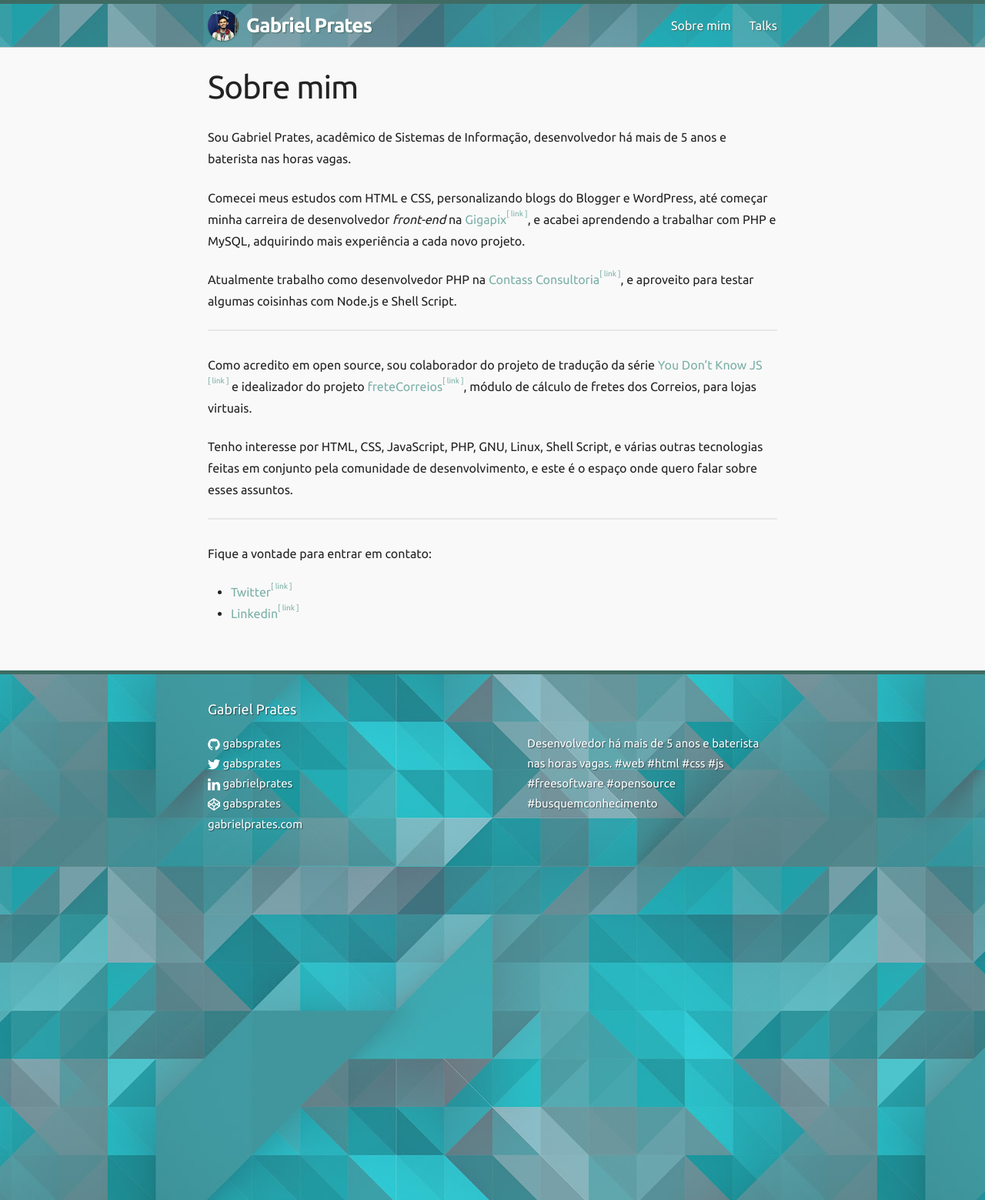
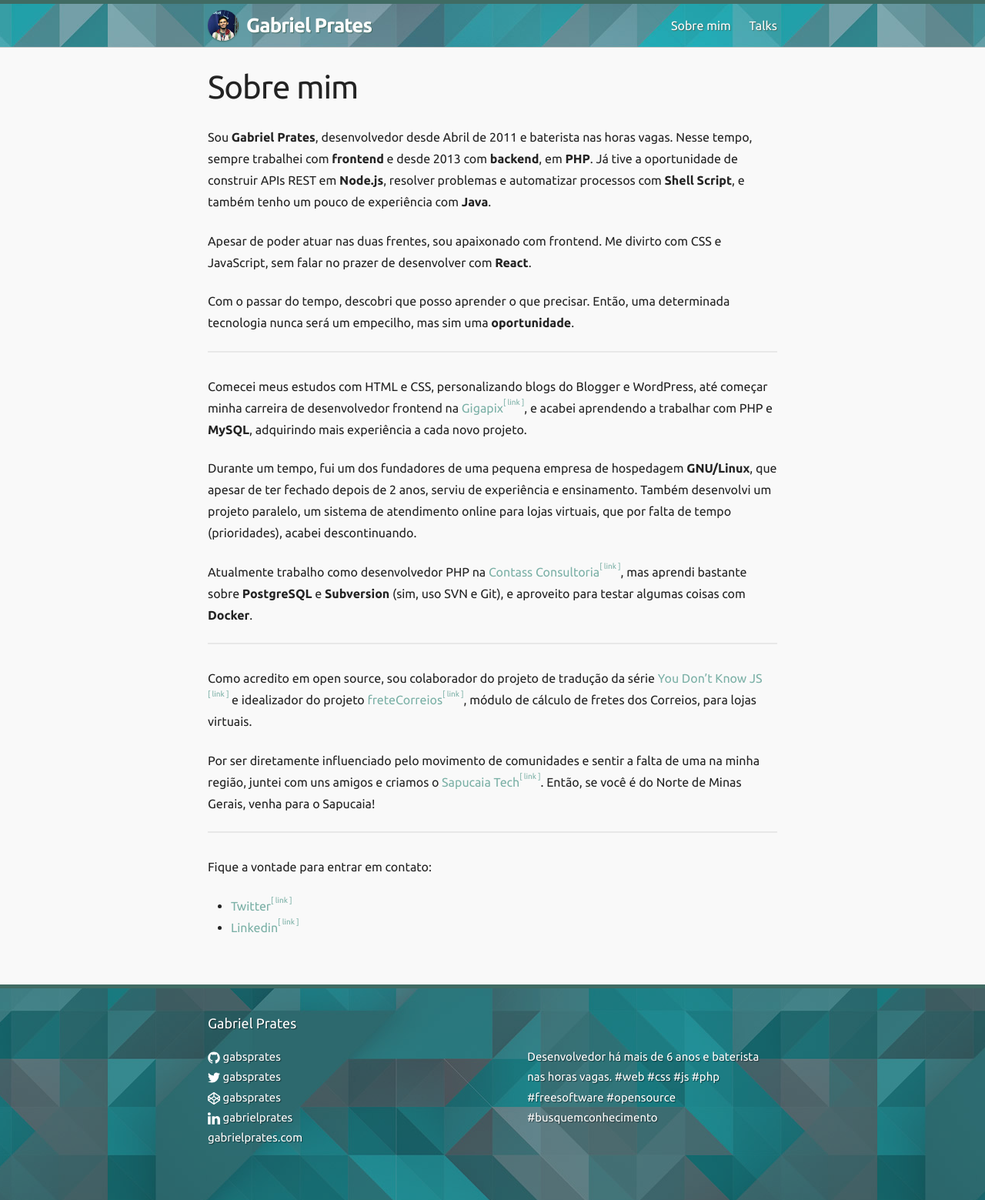
Before and after one commit to gabsprates/gabsprates.github.io, a Jekyll site: the page built from about.md, in a window 1280 px wide. Shown: the whole page at 77% size. Built offline with Jekyll 4.4.1, drawn with Linux system fonts in a browser that asks for light colours; comment, search, counter and statistics services are not loaded.

Commit message:
Update about

```diff
--- a/_config.yml
+++ b/_config.yml
@@ -9,10 +9,11 @@
 title: Gabriel Prates
 email: me@gabsprates.com
 description: > # this means to ignore newlines until "baseurl:"
-  Desenvolvedor há mais de 5 anos e baterista nas horas vagas.
-  #web #html #css #js #freesoftware #opensource #busquemconhecimento
+  Desenvolvedor há mais de 6 anos e baterista nas horas vagas.
+  #web #css #js #php #freesoftware #opensource #busquemconhecimento
 baseurl: "" # the subpath of your site, e.g. /blog
 url: "http://gabrielprates.com" # the base hostname & protocol for your site
+link: "gabrielprates.com"
 twitter_username: gabsprates
 github_username:  gabsprates
 linkedin_username: gabrielprates
--- a/_includes/footer.html
+++ b/_includes/footer.html
@@ -19,20 +19,21 @@
           </li>
           {% endif %}
 
+          {% if site.codepen_username %}
+          <li>
+            {% include icon-codepen.html username=site.codepen_username %}
+          </li>
+          {% endif %}
+
           {% if site.linkedin_username %}
           <li>
             {% include icon-linkedin.html username=site.linkedin_username %}
           </li>
           {% endif %}
 
-          {% if site.codepen_username %}
           <li>
-            {% include icon-codepen.html username=site.codepen_username %}
-          </li>
-          {% endif %}
-          <li>
-            <a href="//gabrielprates.com" title="Meu site" target="_blank">
-              gabrielprates.com
+            <a href="//{{ site.link }}" title="Meu site" target="_blank">
+              {{ site.link }}
             </a>
           </li>
         </ul>
--- a/_sass/_layout.scss
+++ b/_sass/_layout.scss
@@ -115,6 +115,7 @@
  * Site footer
  */
 .site-footer {
+    background-color: rgba(0,0,0,0.3);
     border-top: 5px solid $blue-color-dark;
     padding: $spacing-unit 0;
     color: #FFF;
--- a/about.md
+++ b/about.md
@@ -4,21 +4,29 @@ title: Sobre mim
 permalink: /about/
 ---
 
-Sou Gabriel Prates, acadêmico de Sistemas de Informação, desenvolvedor há mais de 5 anos e baterista nas horas vagas.
+Sou **Gabriel Prates**, desenvolvedor desde Abril de 2011 e baterista nas horas vagas. Nesse tempo, sempre trabalhei com **frontend** e desde 2013 com **backend**, em **PHP**. Já tive a oportunidade de construir APIs REST em **Node.js**, resolver problemas e automatizar processos com **Shell Script**, e também tenho um pouco de experiência com **Java**.
 
-Comecei meus estudos com HTML e CSS, personalizando blogs do Blogger e WordPress, até começar minha carreira de desenvolvedor *front-end* na [Gigapix](http://gigapix.com.br), e acabei aprendendo a trabalhar com PHP e MySQL, adquirindo mais experiência a cada novo projeto.
+Apesar de poder atuar nas duas frentes, sou apaixonado com frontend. Me divirto com CSS e JavaScript, sem falar no prazer de desenvolver com **React**.
 
-Atualmente trabalho como desenvolvedor PHP na [Contass Consultoria](http://contassconsultoria.com.br/), e aproveito para testar algumas coisinhas com Node.js e Shell Script.
+Com o passar do tempo, descobri que posso aprender o que precisar. Então, uma determinada tecnologia nunca será um empecilho, mas sim uma **oportunidade**.
+
+---
+
+Comecei meus estudos com HTML e CSS, personalizando blogs do Blogger e WordPress, até começar minha carreira de desenvolvedor frontend na [Gigapix](http://gigapix.com.br), e acabei aprendendo a trabalhar com PHP e **MySQL**, adquirindo mais experiência a cada novo projeto.
+
+Durante um tempo, fui um dos fundadores de uma pequena empresa de hospedagem **GNU/Linux**, que apesar de ter fechado depois de 2 anos, serviu de experiência e ensinamento. Também desenvolvi um projeto paralelo, um sistema de atendimento online para lojas virtuais, que por falta de tempo (prioridades), acabei descontinuando.
+
+Atualmente trabalho como desenvolvedor PHP na [Contass Consultoria](http://contassconsultoria.com.br/), mas aprendi bastante sobre **PostgreSQL** e **Subversion** (sim, uso SVN e Git), e aproveito para testar algumas coisas com **Docker**.
 
 ---
 
 Como acredito em open source, sou colaborador do projeto de tradução da série [You Don't Know JS](https://github.com/cezaraugusto/You-Dont-Know-JS) e idealizador do projeto [freteCorreios](https://github.com/gigapix/freteCorreios), módulo de cálculo de fretes dos Correios, para lojas virtuais.
 
-Tenho interesse por HTML, CSS, JavaScript, PHP, GNU, Linux, Shell Script, e várias outras tecnologias feitas em conjunto pela comunidade de desenvolvimento, e este é o espaço onde quero falar sobre esses assuntos.
+Por ser diretamente influenciado pelo movimento de comunidades e sentir a falta de uma na minha região, juntei com uns amigos e criamos o [Sapucaia Tech](http://sapucaia.tech). Então, se você é do Norte de Minas Gerais, venha para o Sapucaia!
 
 ---
 
 Fique a vontade para entrar em contato:
 
- * [Twitter](https://twitter.com/gabsprates)
- * [Linkedin](https://br.linkedin.com/in/gabsprates)
+ * [Twitter](https://twitter.com/{{ site.twitter_username }})
+ * [Linkedin](https://br.linkedin.com/in/{{ site.linkedin_username }})
```
